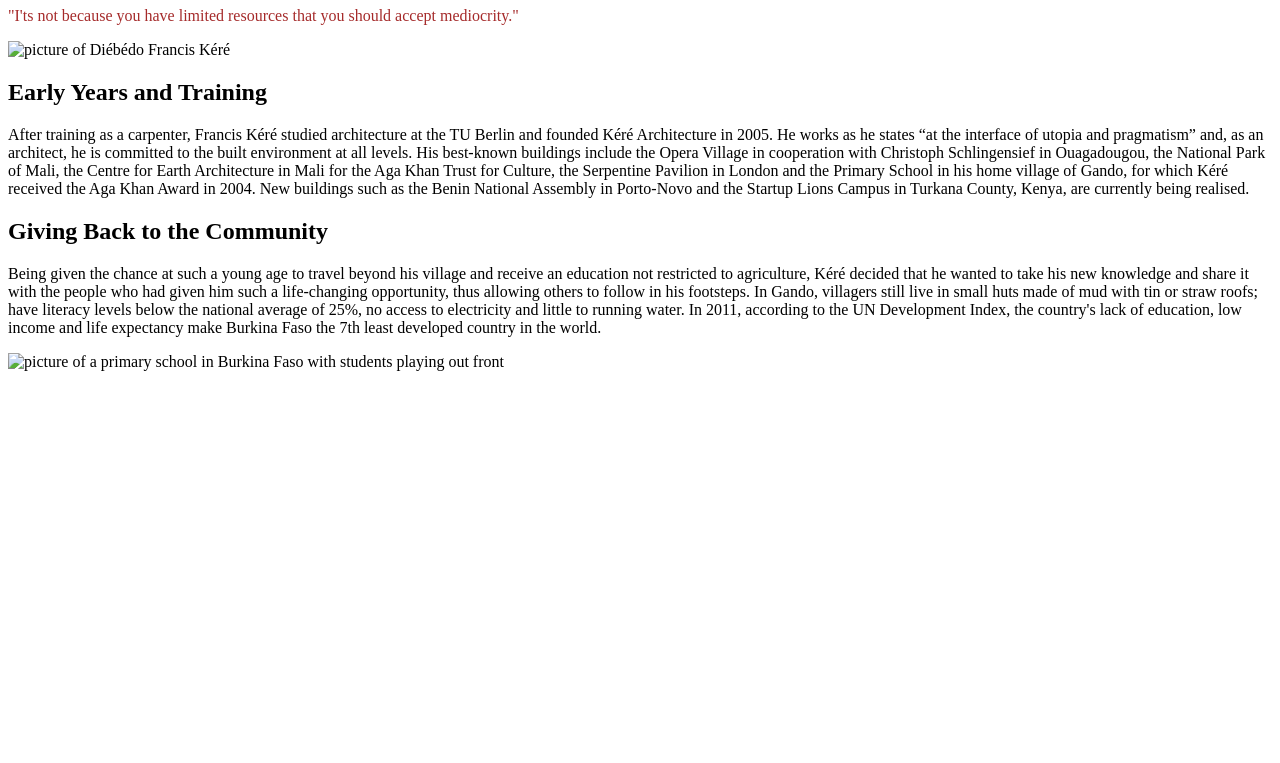
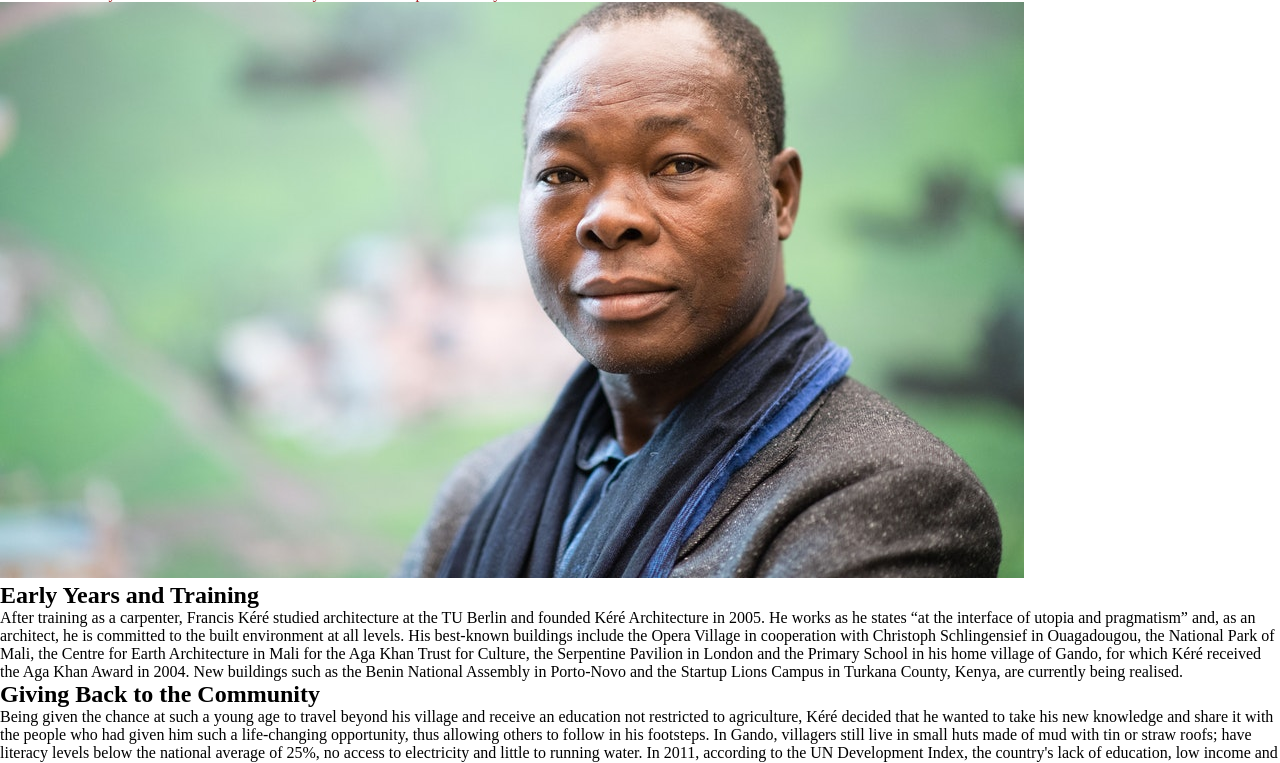
Before and after one commit to lindatrevino/TributePageKere, a plain HTML site: page index.html in a window 1280 px wide. Shown: the part 143-906 px from the top of the page. Before the commit the page ends 800 px from the top, so only its background shows below. Drawn offline with Linux system fonts and the light colour scheme; the site is published under a folder, as on GitHub Pages, so addresses that start at the root find nothing.

Commit message:
took out the backslash

```diff
--- a/index.html
+++ b/index.html
@@ -5,7 +5,7 @@
     <meta http-equiv="X-UA-Compatible" content="IE=edge">
     <meta name="viewport" content="width=device-width, initial-scale=1.0">
     <title>Tribute Page for Diébédo Francis Kéré</title>
-   <link rel="stylesheet" href="/css/style.css">
+   <link rel="stylesheet" href="css/style.css">
 </head>
 <body>
 
@@ -30,7 +30,7 @@
 
     <h1>Tribute Page for Diébédo Francis Kéré</h1>
      <p style="color: brown;"> "I'ts not because you have limited resources that you should accept mediocrity."</p>
-    <img src="/images/francis.jpeg" alt="picture of Diébédo Francis Kéré">
+    <img src="images/francis.jpeg" alt="picture of Diébédo Francis Kéré">
 
 
 
@@ -43,6 +43,6 @@
      Being given the chance at such a young age to travel beyond his village and receive an education not restricted to agriculture, Kéré decided that he wanted to take his new knowledge and share it with the people who had given him such a life-changing opportunity, thus allowing others to follow in his footsteps. In Gando, villagers still live in small huts made of mud with tin or straw roofs; have literacy levels below the national average of 25%, no access to electricity and little to running water. In 2011, according to the UN Development Index, the country's lack of education, low income and life expectancy make Burkina Faso the 7th least developed country in the world.
      </p>
 
-     <img src="/images/Kere_primary_school_extension_gando.jpg" alt="picture of a primary school in Burkina Faso with students playing out front">
+     <img src="images/Kere_primary_school_extension_gando.jpg" alt="picture of a primary school in Burkina Faso with students playing out front">
 </body>
 </html>
```
